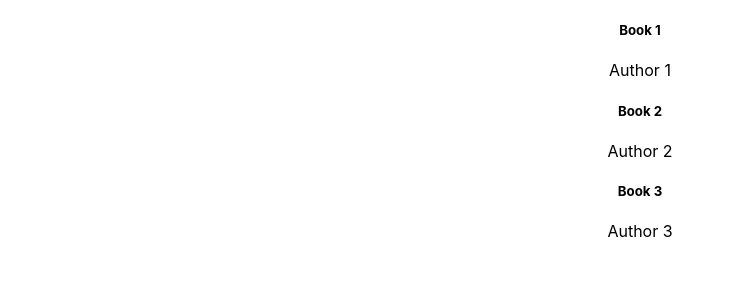
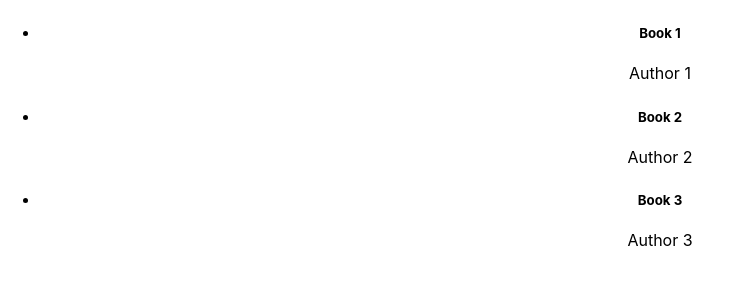
Before and after one commit to pathum-liyanagama/React-What_To_Read, a React (Create React App) app: page / in a window 1280 px wide. Shown: the top 300 px of the page, without its empty margins (0-732 px from the left). Built offline with nearby package versions, Linux system fonts and the light colour scheme.

Commit message:
Remove book from list

```diff
--- a/src/components/BookDetail.jsx
+++ b/src/components/BookDetail.jsx
@@ -1,11 +1,14 @@
-import React from 'react';
+import React, { useContext } from 'react';
+import { BookContext } from '../contexts/BookContext';
 
 const BookDetail = ({ book }) => {
+
+    const { removeBook } = useContext(BookContext);
     return (
-        <div>
+        <li onClick={() => removeBook(book.id)}>
             <h5>{book.title}</h5>
             <p>{book.author}</p>
-        </div>
+        </li>
     );
 }
 
--- a/src/components/BookList.jsx
+++ b/src/components/BookList.jsx
@@ -5,9 +5,12 @@ import BookDetail from './BookDetail';
 const BookList = () => {
     const { books } = useContext(BookContext)
     return (
-        books.map(book => (
-            <BookDetail key={book.id} book={book} />
-        ))
+        <ul>
+            {books.map(book => (
+                <BookDetail key={book.id} book={book} />
+            ))}
+        </ul>
+
     );
 }
 
```
